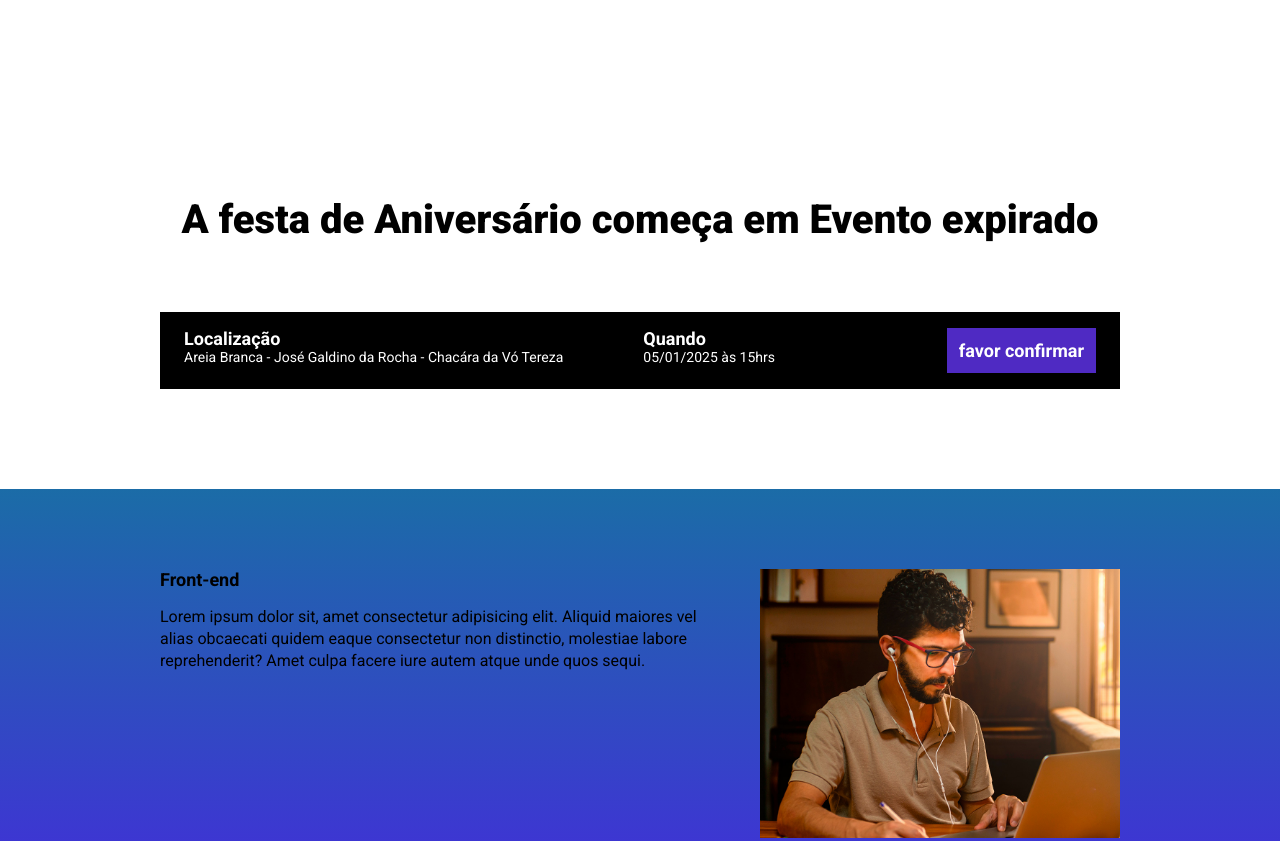
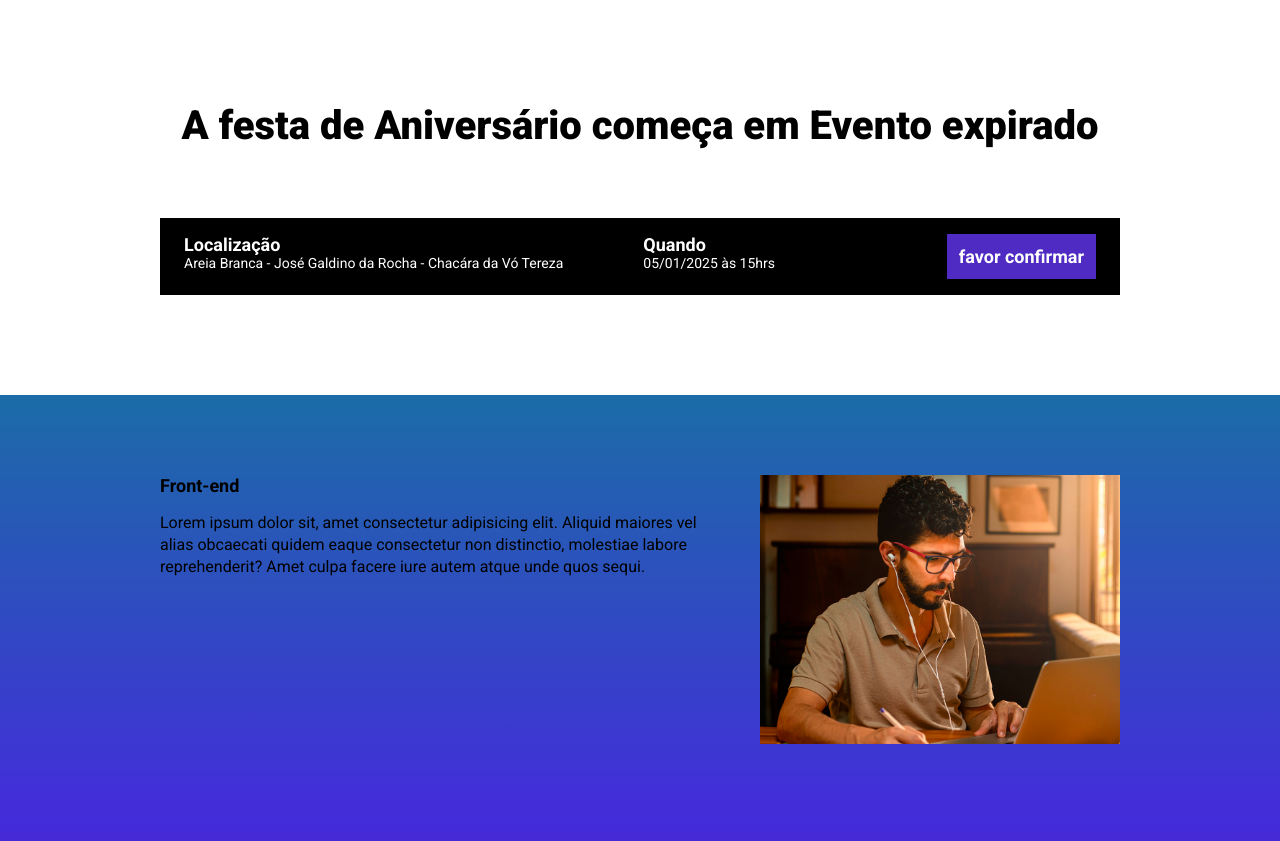
Before and after one commit to igorprogrammer93/Anivers-rio_do_Augusto, a website built with Parcel: page src/index.html in a window 1280 px wide. Shown: the top 841 px of the page. Built offline with nearby package versions, Linux system fonts and the light colour scheme; files whose address does not match are found by name.

Commit message:
margem commit

```diff
--- a/src/index.html
+++ b/src/index.html
@@ -16,7 +16,7 @@
     <header class="hero">
         <div class="container" style="padding-top: 64px;">
             <img class="hero__logo" src="./images/ebac_logo.svg" alt="EBAC">
-            <p class="hero__text">
+            <p class="hero__text" style="margin-top: -30px;">
                 A festa de Aniversário começa em <span id="contador"></span>
             </p>
             <div class="infos-bar">
```
